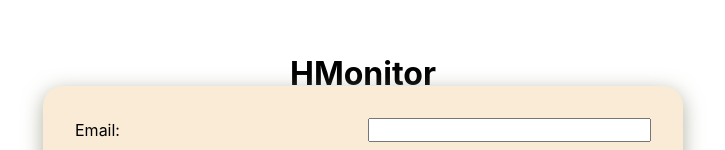
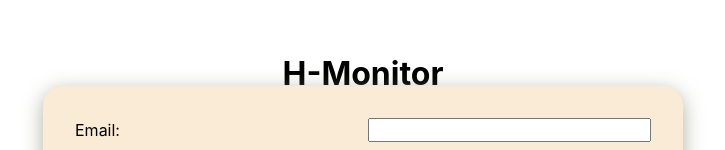
Before and after one commit to IkenNwa/Holiday-Challenge, a React (Vite) app in the folder December-challenge/: page / in a window 1280 px wide. Shown: the part 228-378 px from the top of the page, without its empty margins (277-1002 px from the left). Built offline with nearby package versions, Linux system fonts and the light colour scheme.

Commit message:
update Heading

```diff
--- a/December-challenge/src/components/Login.jsx
+++ b/December-challenge/src/components/Login.jsx
@@ -29,7 +29,7 @@ function Login() {
         <Navigate replace to="/dashboard" />
       ) : (
         <>
-          <h1>HMonitor</h1>
+          <h1>H-Monitor</h1>
           <form onSubmit={handleSubmit} className="login">
             <label htmlFor="userEmail">Email: </label>
             <input
```
